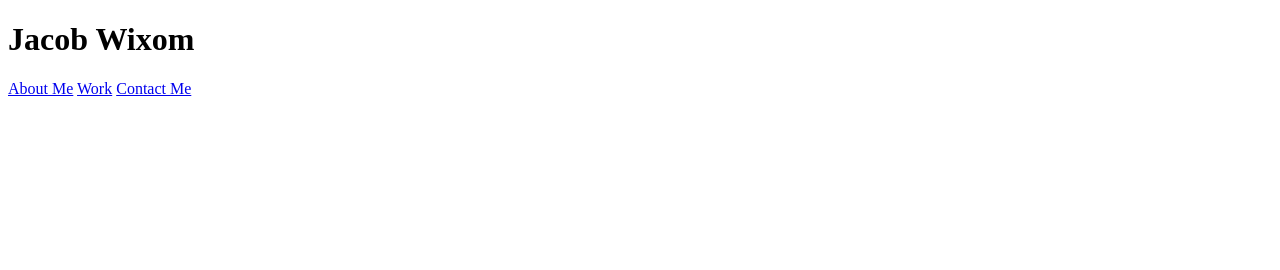
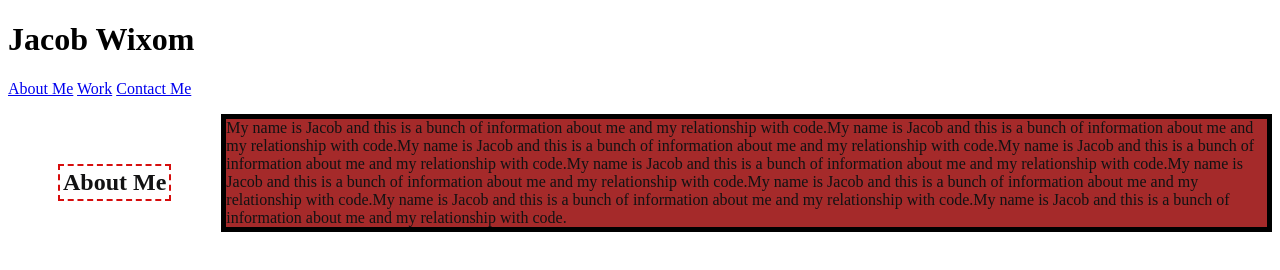
Before and after one commit to Wixom78666/week-2-act, a plain HTML site: page index.html in a window 1280 px wide. Drawn offline with Linux system fonts and the light colour scheme.

Commit message:
added css quick save

```diff
--- a/assets/style.css
+++ b/assets/style.css
@@ -0,0 +1,20 @@
+.aboutme {
+    color: rgb(18, 18, 19)
+}
+
+h2 {
+    float: left;
+    margin: 50px;
+    padding: 3px;
+    border: 2px;
+    border-style: dashed;
+    border-color: rgb(214, 13, 13);
+}
+
+p {
+    display: flex;
+    border: 5px;
+    border-color: black;
+    border-style: solid;
+    background-color: brown;
+}
--- a/index.html
+++ b/index.html
@@ -15,5 +15,11 @@
                 <a href="#contactme">Contact Me</a>
             </nav>
         </header>
+        <main>
+            <section class="aboutme">
+                <h2>About Me</h2>
+                <p>My name is Jacob and this is a bunch of information about me and my relationship with code.My name is Jacob and this is a bunch of information about me and my relationship with code.My name is Jacob and this is a bunch of information about me and my relationship with code.My name is Jacob and this is a bunch of information about me and my relationship with code.My name is Jacob and this is a bunch of information about me and my relationship with code.My name is Jacob and this is a bunch of information about me and my relationship with code.My name is Jacob and this is a bunch of information about me and my relationship with code.My name is Jacob and this is a bunch of information about me and my relationship with code.My name is Jacob and this is a bunch of information about me and my relationship with code.</p>
+            </section>
+        </main>
     </body>
 </html>
```
